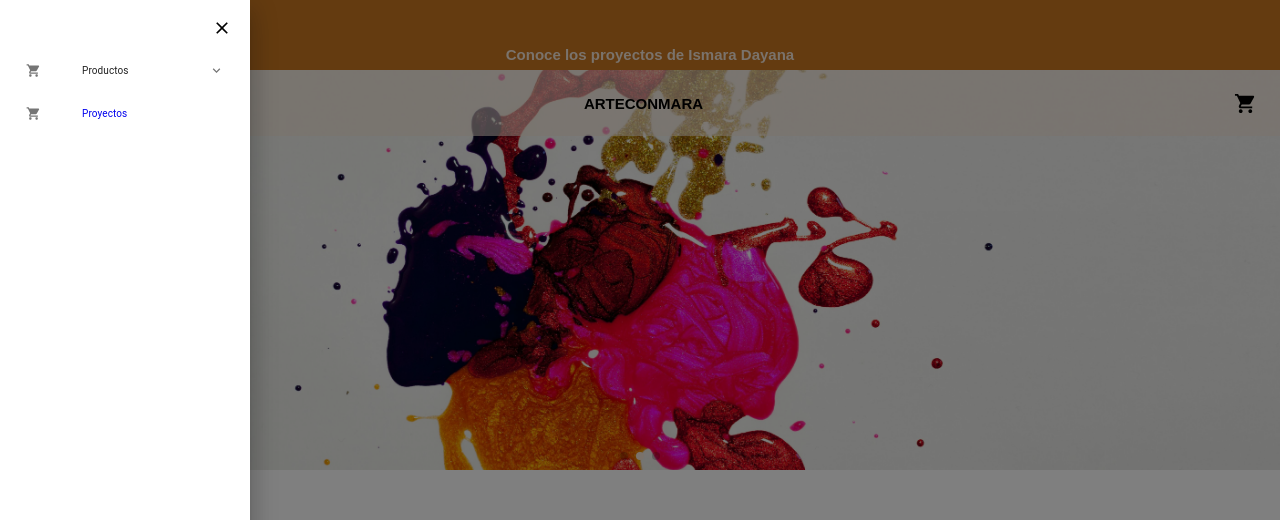
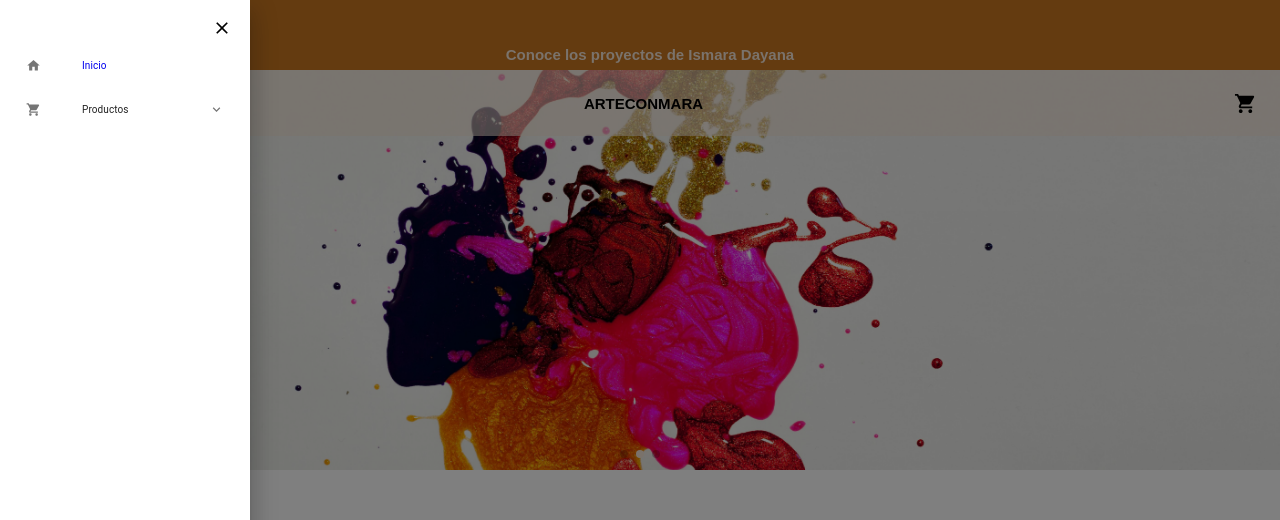
Before and after one commit to jhoneduardmoreno/art-ecommerce-frontend, a React (Vite) app: page / in a window 1280 px wide. Both pictures are taken after a click on the button 38 px from the left and 103 px from the top of the page. Shown: the top 520 px of the page. Built offline with nearby package versions, Linux system fonts and the light colour scheme.

Commit message:
Add default font size and home icon

```diff
--- a/src/components/Menu/index.tsx
+++ b/src/components/Menu/index.tsx
@@ -1,11 +1,12 @@
 import MenuIcon from '@mui/icons-material/Menu';
 import { IconButton, Drawer, Box, Typography, Accordion, AccordionSummary, AccordionDetails, List, ListItem, ListItemText, ListItemIcon } from '@mui/material';
 import styles from './Menu.module.scss';
-import ShoppingCartIcon from '@mui/icons-material/ShoppingCart';
 import { useState } from 'react';
 import CloseIcon from '@mui/icons-material/Close';
 import ExpandMoreIcon from '@mui/icons-material/ExpandMore';
 import { Link } from 'react-router-dom';
+import ShoppingCartIcon from '@mui/icons-material/ShoppingCart';
+import HomeIcon from '@mui/icons-material/Home';
 
 export const Menu = () => {
   const [openMenu, setOpenMenu] = useState(false);
@@ -21,6 +22,12 @@
   const MenuItems = [
     {
       id: 1,
+      icon: <HomeIcon />,
+      name: 'Inicio',
+      path: '/',
+    },
+    {
+      id: 2,
       icon: <ShoppingCartIcon />,
       name: 'Productos',
       path: '/',
@@ -29,12 +36,6 @@
         { id: 2, name: 'Retratos', path: '/' },
         { id: 3, name: 'Accesorios para el hogar', path: '/' },
       ],
-    },
-    {
-      id: 2,
-      icon: <ShoppingCartIcon />,
-      name: 'Proyectos',
-      path: '/',
     },
   ];
 
--- a/src/index.scss
+++ b/src/index.scss
@@ -9,11 +9,15 @@
 $Optional: #C87620;
 $MenuBackground: #f5e6d89c;
 
+// Default font size
+$defaultFontSize: 1.6rem;
+
 
 * {
     margin: 0;
     padding: 0;
     box-sizing: border-box;
+    font-size: $defaultFontSize;
 }
 
 html {
```
